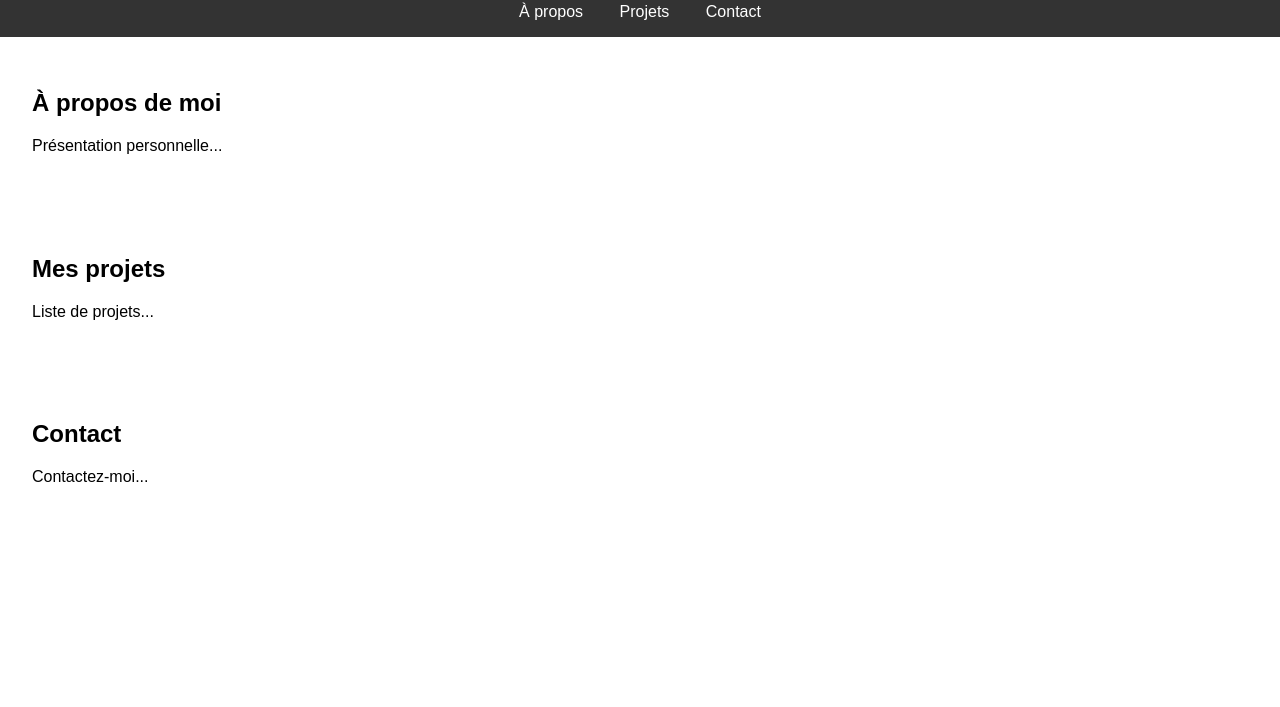
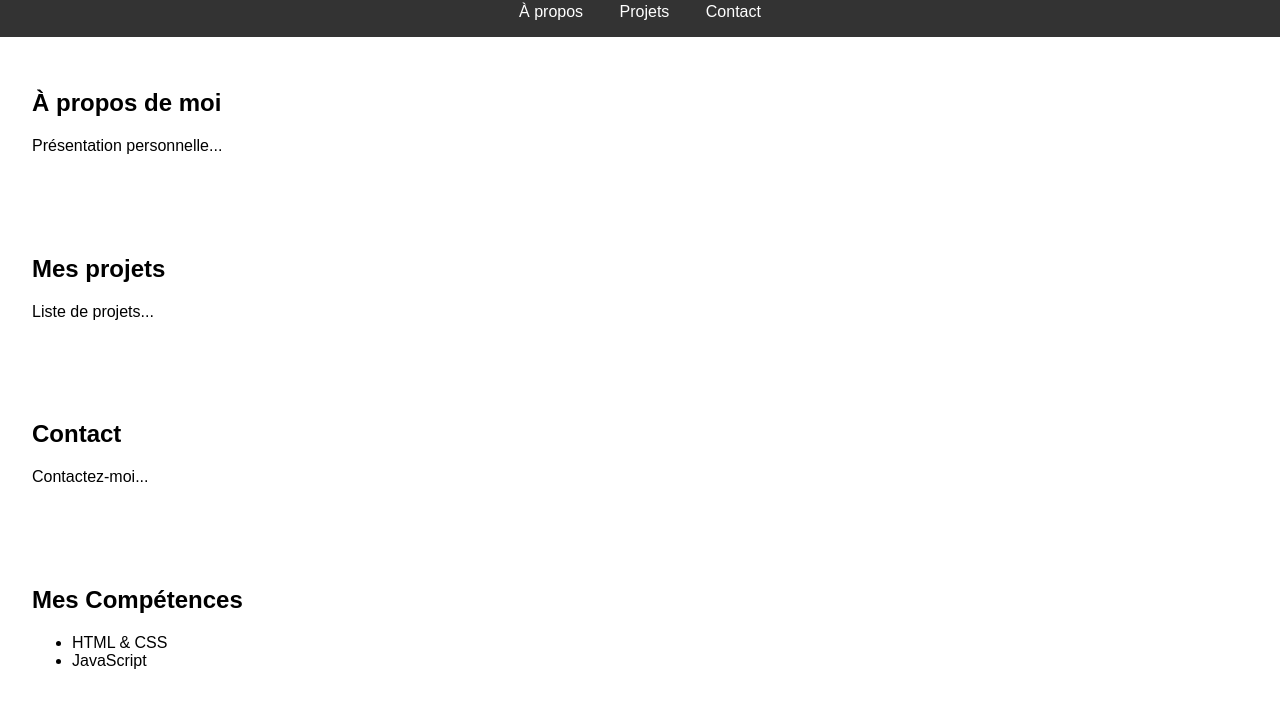
Before and after one commit to D5SZRF/portfolio, a plain HTML site: page index.html in a window 1280 px wide. Shown: the part 93-800 px from the top of the page. Drawn offline with Linux system fonts and the light colour scheme.

Commit message:
Ajout de la section compétences et styles associés

```diff
--- a/index.html
+++ b/index.html
@@ -27,5 +27,12 @@
         <h2>Contact</h2>
         <p>Contactez-moi...</p>
     </section>
+    <section id="Compétences">
+    <h2>Mes Compétences</h2>
+    <ul>
+        <li>HTML & CSS</li>
+        <li>JavaScript</li>
+    </ul>
+</section>
 </body>
 </html>
--- a/styles.css
+++ b/styles.css
@@ -17,3 +17,7 @@ nav a {
 section {
     padding: 2em;
 }
+#compétences ul {
+    list-style: square;
+    padding-left: 20px;
+}
```
